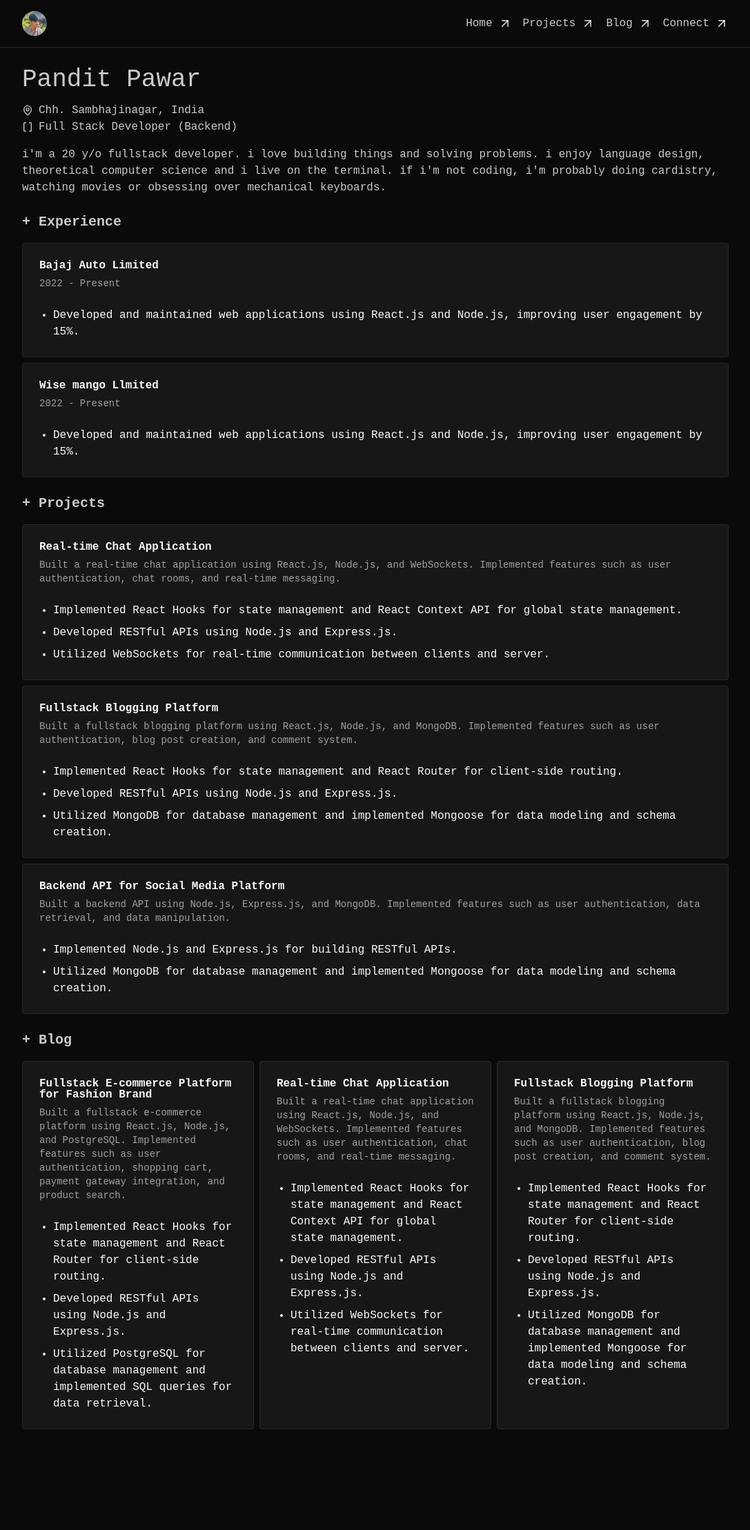
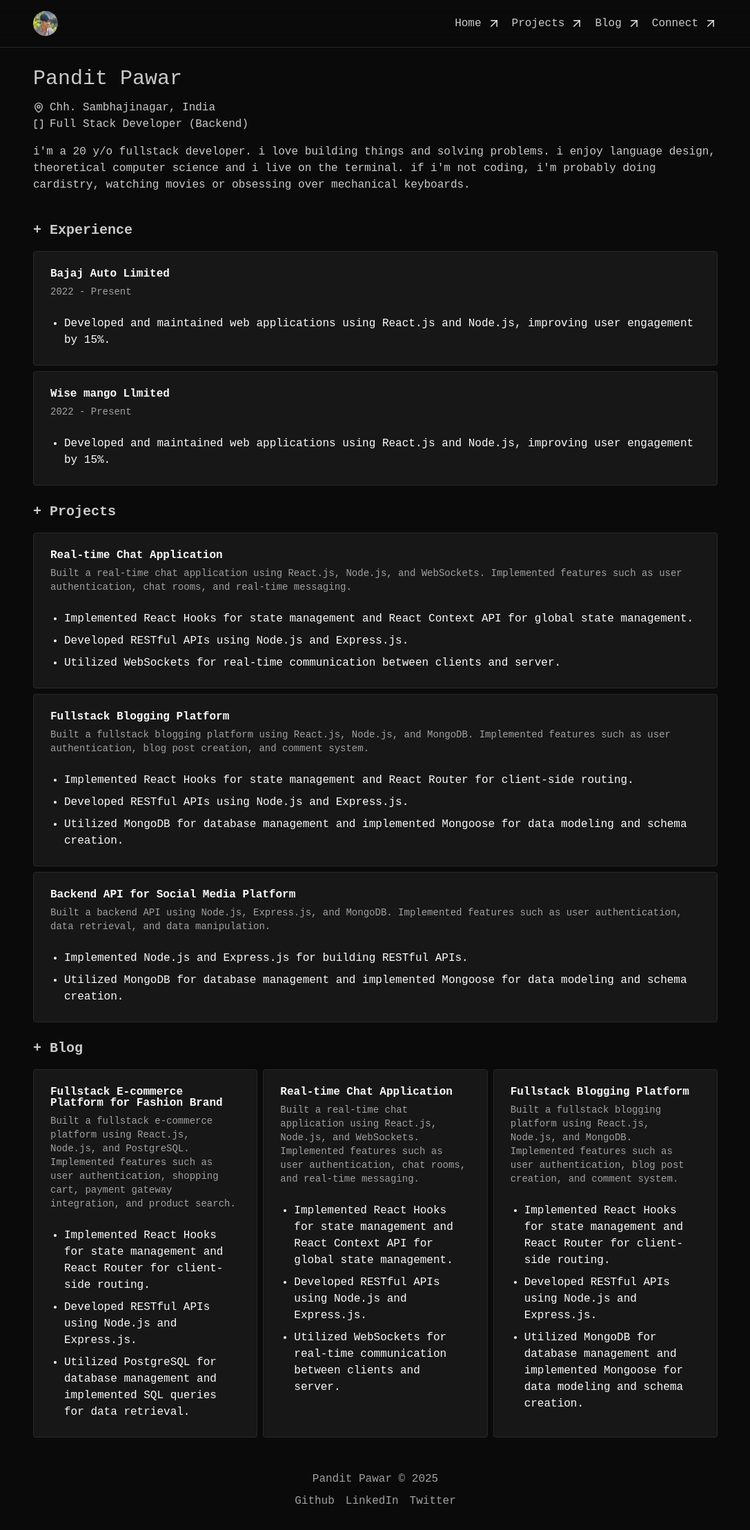
Before and after one commit to iampandit-in/portfolio, a Next.js app: page / in a window 1280 px wide. Shown: the top 2218 px of the page at 69% size, without its empty margins (96-1183 px from the left). Before the commit the page ends 2120 px from the top, so only its background shows below. Built offline with nearby package versions, Linux system fonts and the light colour scheme; a web font is replaced by a local one.

Commit message:
add footer component and improve layout with padding adjustments

```diff
--- a/app/page.tsx
+++ b/app/page.tsx
@@ -1,5 +1,6 @@
 import Blog from "@/components/blog";
 import Experience from "@/components/experience";
+import Footer from "@/components/footer";
 import Header from "@/components/header";
 import Projects from "@/components/projects";
 
@@ -8,7 +9,7 @@ export default function Home() {
     <div className="mx-auto mt-24 mb-12 max-w-5xl">
       <div>
         <Header />
-        <p className="mt-4">
+        <p className="p-4">
           i&apos;m a 20 y/o fullstack developer. i love building things and
           solving problems. i enjoy language design, theoretical computer
           science and i live on the terminal. if i&apos;m not coding, i&apos;m
@@ -18,6 +19,7 @@ export default function Home() {
         <Experience />
         <Projects />
         <Blog />
+        <Footer />
       </div>
     </div>
   );
--- a/components/blog.tsx
+++ b/components/blog.tsx
@@ -8,7 +8,7 @@ import {
 
 export default function Blog() {
   return (
-    <div className="mt-6">
+    <div className="mt-6 px-4">
       <h1 className="hover hover:text-primary text-xl font-bold transition-all">
         + Blog
       </h1>
--- a/components/experience.tsx
+++ b/components/experience.tsx
@@ -9,7 +9,7 @@ import {
 
 export default function Experience() {
   return (
-    <div className="mt-6">
+    <div className="mt-6 px-4">
       <h1 className="hover hover:text-primary text-xl font-bold transition-all">
         + Experience
       </h1>
--- /dev/null
+++ b/components/footer.tsx
@@ -0,0 +1,31 @@
+import Link from "next/link";
+
+export default function Footer() {
+  return (
+    <div className="text-muted-foreground mt-12 px-4 text-center">
+      <footer>
+        <p>Pandit Pawar &copy; 2025</p>
+        <div className="mt-2 flex justify-center gap-4">
+          <Link
+            className="hover:text-primary transition-all"
+            href="https://github.com/panditpawar"
+          >
+            Github
+          </Link>
+          <Link
+            className="hover:text-primary transition-all"
+            href="https://www.linkedin.com/in/pandit-pawar-634b621ba/"
+          >
+            LinkedIn
+          </Link>
+          <Link
+            className="hover:text-primary transition-all"
+            href="https://twitter.com/panditpawar"
+          >
+            Twitter
+          </Link>
+        </div>
+      </footer>
+    </div>
+  );
+}
--- a/components/header.tsx
+++ b/components/header.tsx
@@ -2,9 +2,9 @@ import { Brackets, MapPin } from "lucide-react";
 
 export default function Header() {
   return (
-    <div>
+    <div className="px-4">
       <div>
-        <h1 className="hover:text-primary mt-8 mb-3 text-4xl transition-all">
+        <h1 className="hover:text-primary mt-8 mb-3 text-2xl transition-all md:text-3xl">
           Pandit Pawar
         </h1>
       </div>
--- a/components/navbar.tsx
+++ b/components/navbar.tsx
@@ -5,12 +5,12 @@ import {
   PopoverContent,
   PopoverTrigger,
 } from "@/components/ui/popover";
-import { ArrowUpRight } from "lucide-react";
+import { ArrowUpRight, Menu } from "lucide-react";
 
 export default function Navbar() {
   return (
     <header className="fixed top-0 right-0 left-0 z-50 w-full border-b backdrop-blur-md">
-      <div className="mx-auto flex max-w-5xl items-center justify-between py-4">
+      <div className="mx-auto flex max-w-5xl items-center justify-between px-4 py-4">
         <Link className="flex items-center gap-3" href={"/"}>
           <Popover>
             <PopoverTrigger className="cursor-pointer">
@@ -51,7 +51,7 @@ export default function Navbar() {
           </Popover>
           <div></div>
         </Link>
-        <nav className="flex items-center gap-4">
+        <nav className="hidden items-center gap-4 md:flex">
           <Link
             className="group flex items-center gap-2 transition-all hover:text-red-400"
             href={"/"}
@@ -93,6 +93,9 @@ export default function Navbar() {
             />
           </Link>
         </nav>
+        <nav className="md:hidden">
+          <Menu />
+        </nav>
       </div>
     </header>
   );
--- a/components/projects.tsx
+++ b/components/projects.tsx
@@ -9,7 +9,7 @@ import {
 
 export default function Projects() {
   return (
-    <div className="mt-6">
+    <div className="mt-6 px-4">
       <h1 className="hover hover:text-primary text-xl font-bold transition-all">
         + Projects
       </h1>
```
